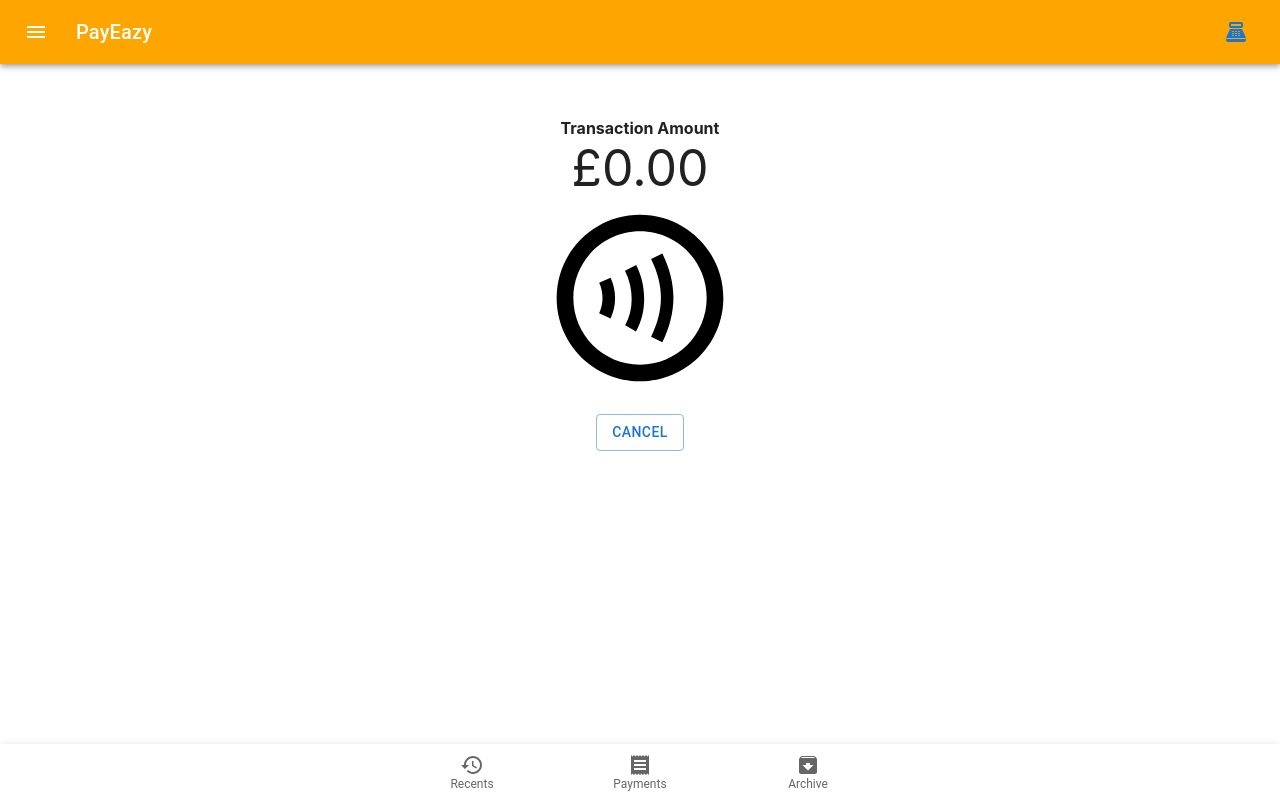
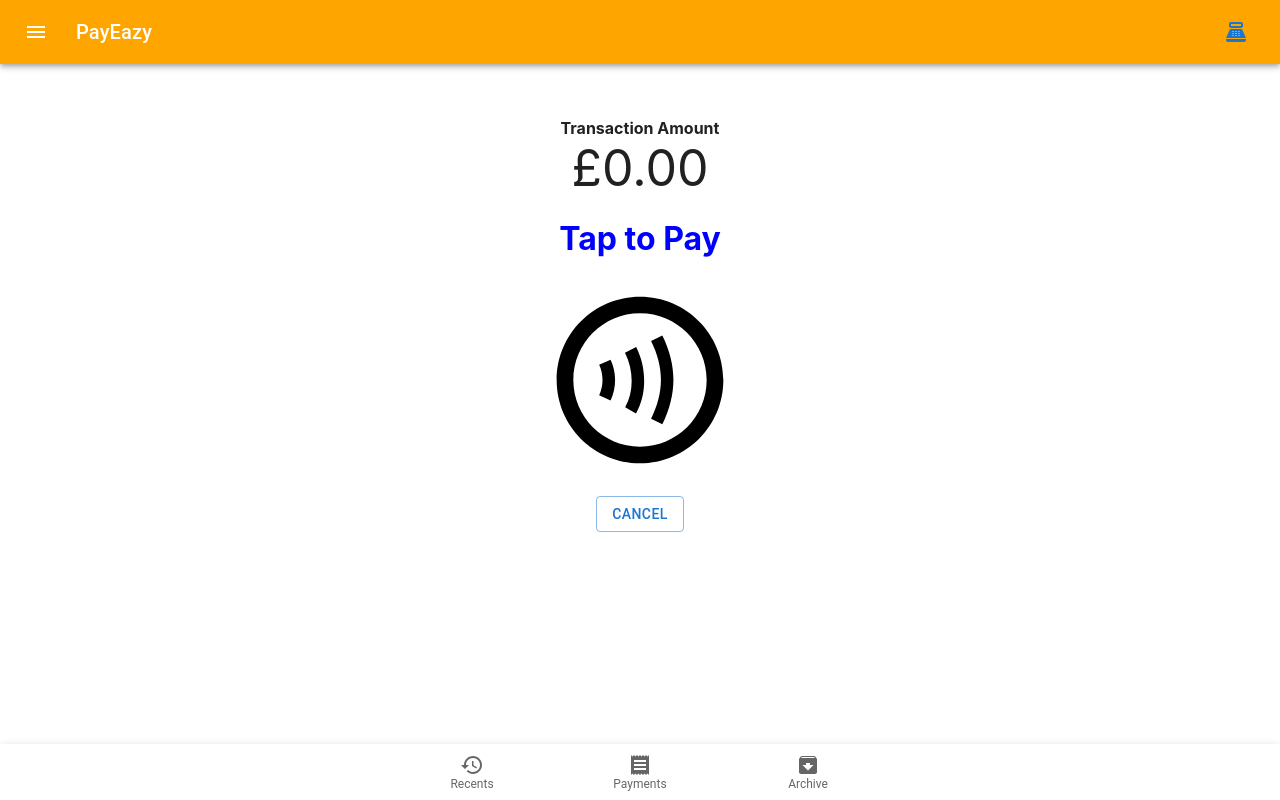
Before and after one commit to krishna63/payZappForTide, a React (Create React App) app in the folder payzapp/: page /tapToPay in a window 1280 px wide. Built offline with nearby package versions, Linux system fonts and the light colour scheme; no server answers.

Commit message:
feat: updated the title

```diff
--- a/payzapp/src/TapToPay.jsx
+++ b/payzapp/src/TapToPay.jsx
@@ -48,6 +48,7 @@ function TapToPay() {
             padding: "54px"
         }}>
             <TransactionAmount />
+            <h1 style={{color: 'blue'}}>Tap to Pay</h1>
             <ContactlessOutlinedIcon sx={{ width: '100%', height: '200px', margin: 'auto' }} />
             <Button variant="outlined"
                 onClick={handleCancel}
```
